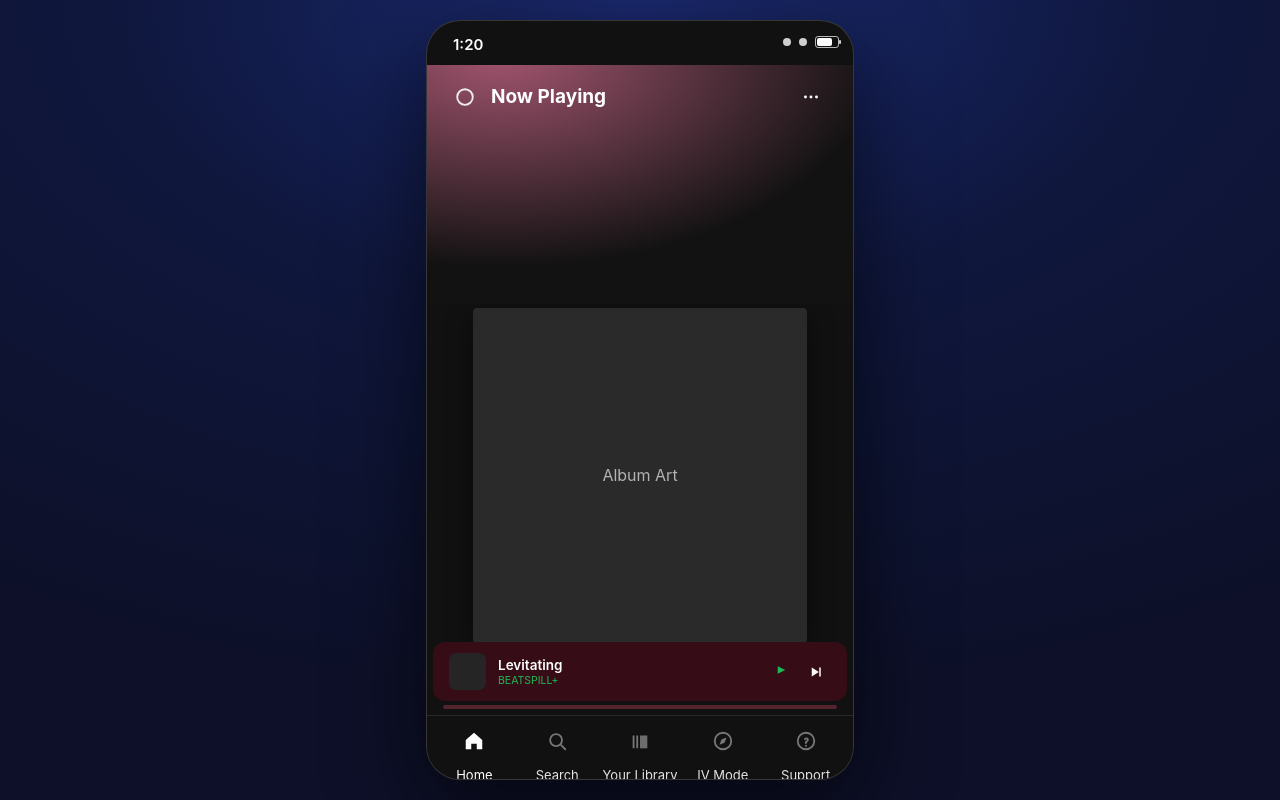
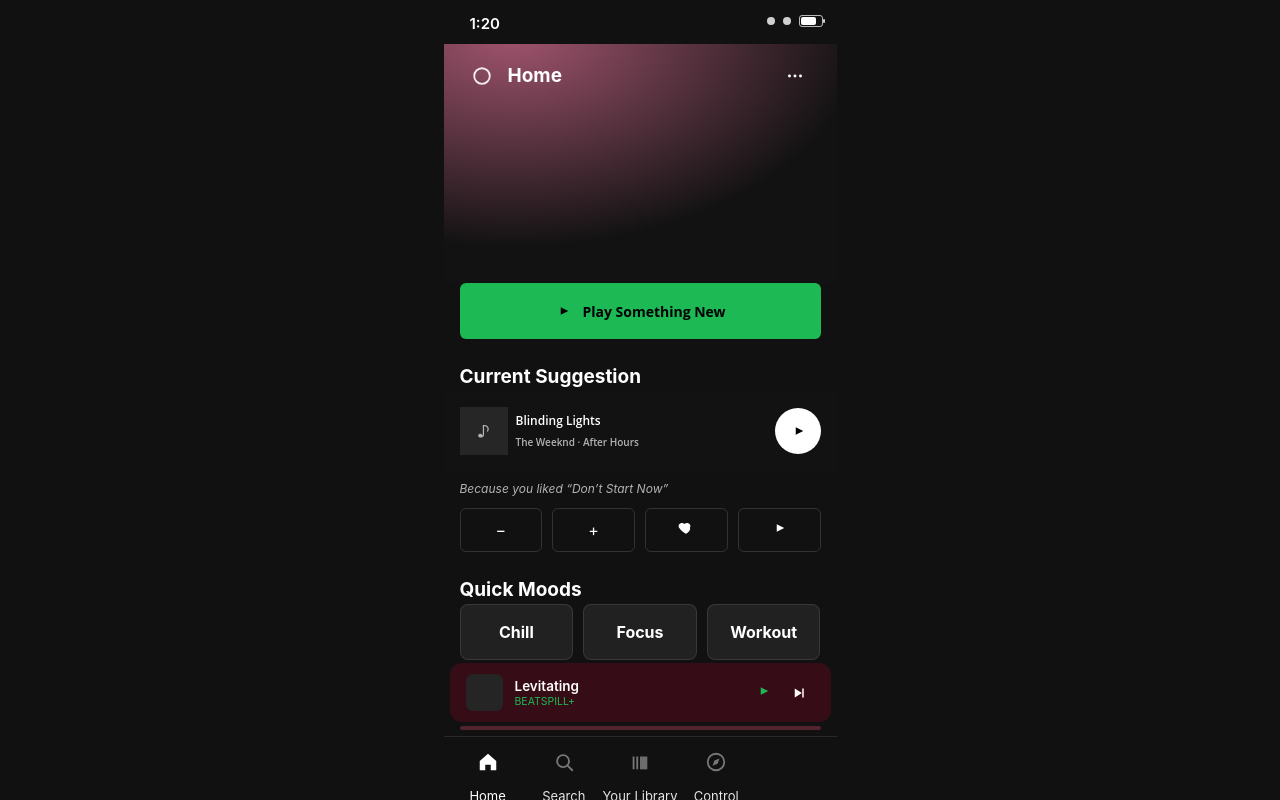
Before and after one commit to aninyag/spotify-accessibility, a React (Vite) app: page / in a window 1280 px wide. Built offline with nearby package versions, Linux system fonts and the light colour scheme.

Commit message:
remove iv mode

```diff
--- a/src/ui/App.tsx
+++ b/src/ui/App.tsx
@@ -26,7 +26,7 @@
 }
 
 export function App() {
-  const [tab, setTab] = React.useState<TabId>("now");
+  const [tab, setTab] = React.useState<TabId>("discover");
   const [commandOpen, setCommandOpen] = React.useState(false);
   const [whereAmIOpen, setWhereAmIOpen] = React.useState(false);
 
@@ -109,17 +109,6 @@
 
   const onTabChange = (t: TabId) => {
     setTab(t);
-    const announce =
-      t === "now"
-        ? `Now playing: ${track.title} by ${track.artist}`
-        : t === "search"
-          ? "Search. Tap the microphone to speak, or type below."
-          : t === "library"
-            ? "Library. Viewing playlists."
-            : t === "discover"
-              ? "Discover. Tap Play Something New to get a recommendation."
-              : "Support screen. Find help, change settings, or manage landmarks.";
-    speak(announce, { enabled: ttsEnabled, rate: ttsRate, priority: "queue" });
   };
 
   const addLandmark = (lm: Landmark) => {
@@ -181,7 +170,7 @@
           </div>
         </div>
 
-        <main className="screen" role="tabpanel" aria-label="Accessible Mode content">
+        <main className="screen" role="tabpanel" aria-label="Spotify content">
           {tab === "now" ? (
             <NowScreen
               track={track}
--- a/src/ui/components/BottomNavBar.tsx
+++ b/src/ui/components/BottomNavBar.tsx
@@ -2,16 +2,15 @@
 import { Icon, type IconName } from "./Icon";
 
 const tabs: Array<{ id: TabId; label: string; icon: IconName }> = [
-  { id: "now", label: "Home", icon: "home" },
+  { id: "discover", label: "Home", icon: "home" },
   { id: "search", label: "Search", icon: "search" },
   { id: "library", label: "Your Library", icon: "library" },
-  { id: "discover", label: "IV Mode", icon: "compass" },
-  { id: "support", label: "Support", icon: "help" },
+  { id: "now", label: "Control", icon: "compass" },
 ];
 
 export function BottomNavBar(props: { currentTab: TabId; onTabChange: (t: TabId) => void }) {
   return (
-    <nav className="bottomNav" aria-label="Accessible Mode navigation">
+    <nav className="bottomNav" aria-label="Spotify navigation">
       {tabs.map((t, idx) => (
         <button
           key={t.id}
--- a/src/ui/overlays/CommandPalette.tsx
+++ b/src/ui/overlays/CommandPalette.tsx
@@ -40,10 +40,10 @@
 
   const allCommands = React.useMemo<Command[]>(() => {
     const nav: Command[] = [
-      { kind: "nav", tab: "now", label: "Go to Now" },
+      { kind: "nav", tab: "discover", label: "Go to Home" },
       { kind: "nav", tab: "search", label: "Go to Search" },
       { kind: "nav", tab: "library", label: "Go to Library" },
-      { kind: "nav", tab: "discover", label: "Go to Discover" },
+      { kind: "nav", tab: "now", label: "Go to Now Playing" },
       { kind: "nav", tab: "support", label: "Go to Support" },
     ];
 
--- a/src/ui/screens/DiscoverScreen.tsx
+++ b/src/ui/screens/DiscoverScreen.tsx
@@ -33,7 +33,7 @@
   return (
     <>
       <div className="headerGradient">
-        <HeaderBar title="Discover" left={{ label: "Where am I", onPress: props.onWhereAmI }} right={{ label: "Open command palette", onPress: props.onCommandPalette }} />
+        <HeaderBar title="Home" left={{ label: "Where am I", onPress: props.onWhereAmI }} right={{ label: "Open command palette", onPress: props.onCommandPalette }} />
       </div>
       <div className="screenInner">
         <button type="button" className="cta" aria-label="Play Something New" onClick={playSomethingNew}>
--- a/src/ui/screens/NowScreen.tsx
+++ b/src/ui/screens/NowScreen.tsx
@@ -158,17 +158,17 @@
           </div>
         </section>
 
-        <section aria-label="Your landmarks">
+        <section aria-label="Pinned">
           <div style={{ display: "flex", justifyContent: "space-between", alignItems: "center" }}>
-          <div style={{ fontWeight: 700 }}>Your Landmarks</div>
-          <button type="button" className="ghostBtn" aria-label="Add current item to landmarks" onClick={props.onAddLandmark}>
+          <div style={{ fontWeight: 700 }}>Pinned</div>
+          <button type="button" className="ghostBtn" aria-label="Add current item to pinned" onClick={props.onAddLandmark}>
             <Icon name="plus" size={16} /> Add
           </button>
           </div>
 
           {props.landmarks.length === 0 ? (
             <div className="muted" style={{ marginTop: 10 }}>
-              Add landmarks for quick access. Right-click any item to add.
+              Add pinned items for quick access. Right-click any item to add.
             </div>
           ) : (
             <div
@@ -184,7 +184,7 @@
                 <button
                   key={lm.id}
                   type="button"
-                  aria-label={`Landmark ${idx + 1}. ${lm.label}. ${lm.type}. Tap to open.`}
+                  aria-label={`Pinned ${idx + 1}. ${lm.label}. ${lm.type}. Tap to open.`}
                   onClick={() => props.onLandmarkPress(lm)}
                   onContextMenu={(e) => {
                     e.preventDefault();
@@ -213,7 +213,7 @@
                       fontSize: 11,
                     }}
                   >
-                    Landmark
+                    Pinned
                   </div>
                   <div style={{ fontWeight: 700, fontSize: 13, marginTop: 8, maxWidth: 84, overflow: "hidden", textOverflow: "ellipsis", whiteSpace: "nowrap" }}>
                     {lm.label}
--- a/src/ui/screens/SearchScreen.tsx
+++ b/src/ui/screens/SearchScreen.tsx
@@ -44,7 +44,7 @@
   return (
     <>
       <div className="headerGradient">
-        <HeaderBar title="IV Mode" left={{ label: "Where am I", onPress: props.onWhereAmI }} right={{ label: "Open command palette", onPress: props.onCommandPalette }} />
+        <HeaderBar title="Search" left={{ label: "Where am I", onPress: props.onWhereAmI }} right={{ label: "Open command palette", onPress: props.onCommandPalette }} />
         <div className="searchBarWrap" style={{ marginTop: 6 }}>
           <div className="searchIcon" aria-hidden="true" style={{ display: "grid", placeItems: "center" }}>
             <Icon name="search" size={18} />
--- a/src/ui/screens/SupportScreen.tsx
+++ b/src/ui/screens/SupportScreen.tsx
@@ -95,14 +95,14 @@
         />
         </section>
 
-        <section aria-label="Manage landmarks">
+        <section aria-label="Manage pinned">
           <div style={{ display: "flex", justifyContent: "space-between", alignItems: "center" }}>
-            <div className="sectionTitle" style={{ margin: 0, fontSize: 19 }}>Manage Landmarks</div>
+            <div className="sectionTitle" style={{ margin: 0, fontSize: 19 }}>Manage Pinned</div>
             <div className="muted">{props.landmarks.length} / 6</div>
           </div>
           <div style={{ display: "grid", gap: 10, marginTop: 12 }}>
             {props.landmarks.length === 0 ? (
-              <div className="muted">No landmarks yet.</div>
+              <div className="muted">No pinned items yet.</div>
             ) : (
               props.landmarks.map((lm, idx) => (
                 <div key={lm.id} className="row" role="group" aria-label={`Landmark ${idx + 1}: ${lm.label}`}>
--- a/src/ui/styles.css
+++ b/src/ui/styles.css
@@ -37,8 +37,7 @@
 body {
   margin: 0;
   color: var(--text-primary);
-  /* Outside the phone frame only */
-  background: radial-gradient(1200px 700px at 50% 0%, #1b2a71 0%, #0f173d 44%, #0d1028 100%);
+  background: var(--bg-primary);
   font-family: var(--font-primary);
 }
 
@@ -90,17 +89,17 @@
 .appShell {
   min-height: 100%;
   display: grid;
-  place-items: center;
-  padding: 20px;
+  place-items: start center;
+  padding: 0;
 }
 
 .app {
-  width: min(428px, 100%);
-  height: min(926px, calc(100vh - 40px));
+  width: min(393px, 100vw);
+  height: min(852px, 100dvh);
   background: var(--bg-primary);
-  border-radius: 34px;
-  border: 1px solid rgba(255, 255, 255, 0.16);
-  box-shadow: 0 28px 90px rgba(0, 0, 0, 0.6);
+  border-radius: 0;
+  border: none;
+  box-shadow: none;
   overflow: hidden;
   position: relative;
   display: grid;
--- a/src/ui/tts.ts
+++ b/src/ui/tts.ts
@@ -16,6 +16,8 @@
 export function speak(text: string, opts: SpeakOpts) {
   if (!opts.enabled) return;
   if (!canUseTts()) return;
+  const safeToSpeak = /listening|didn'?t catch|try again|voice input/i.test(text);
+  if (!safeToSpeak) return;
 
   const synth = window.speechSynthesis;
   const u = new SpeechSynthesisUtterance(text);
```
